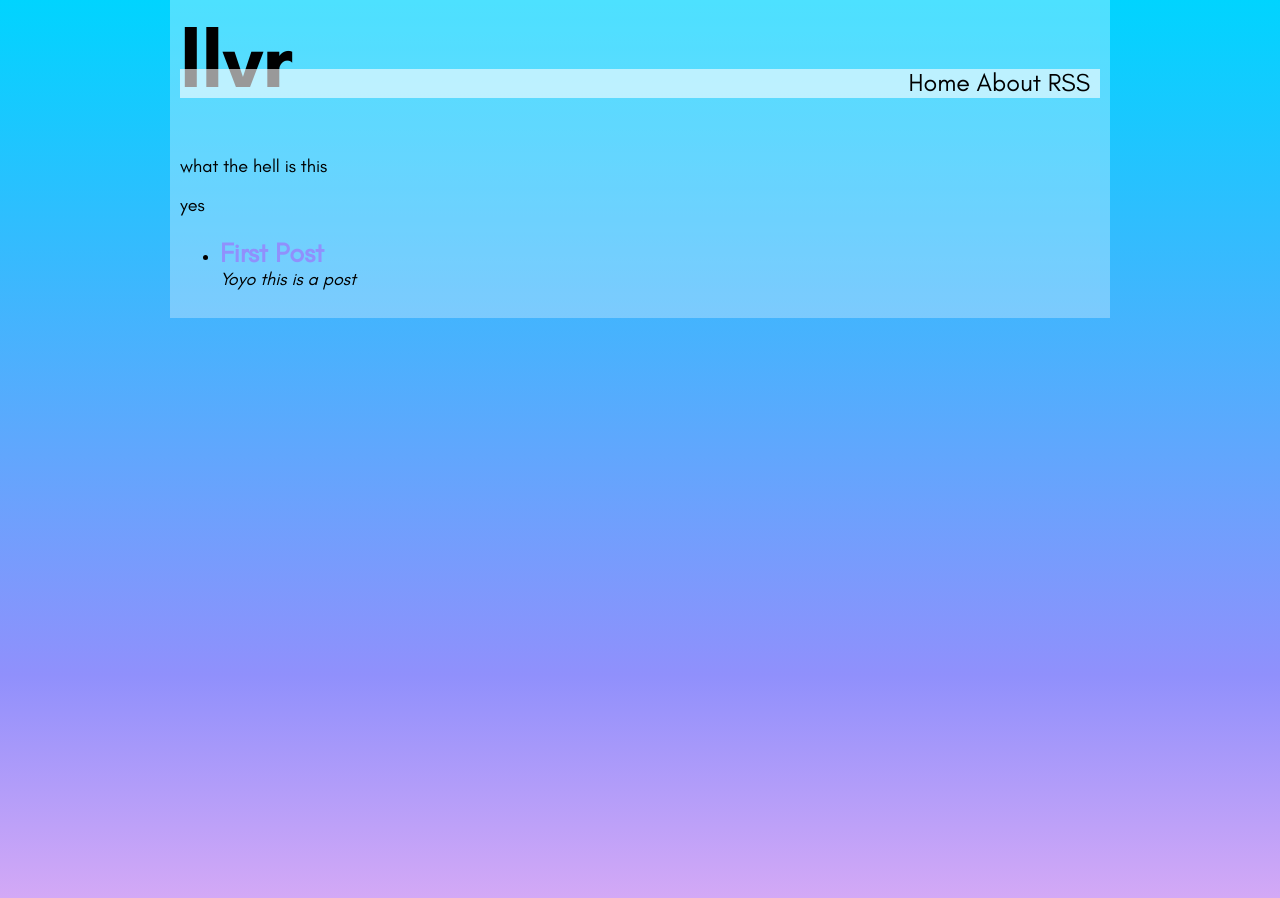
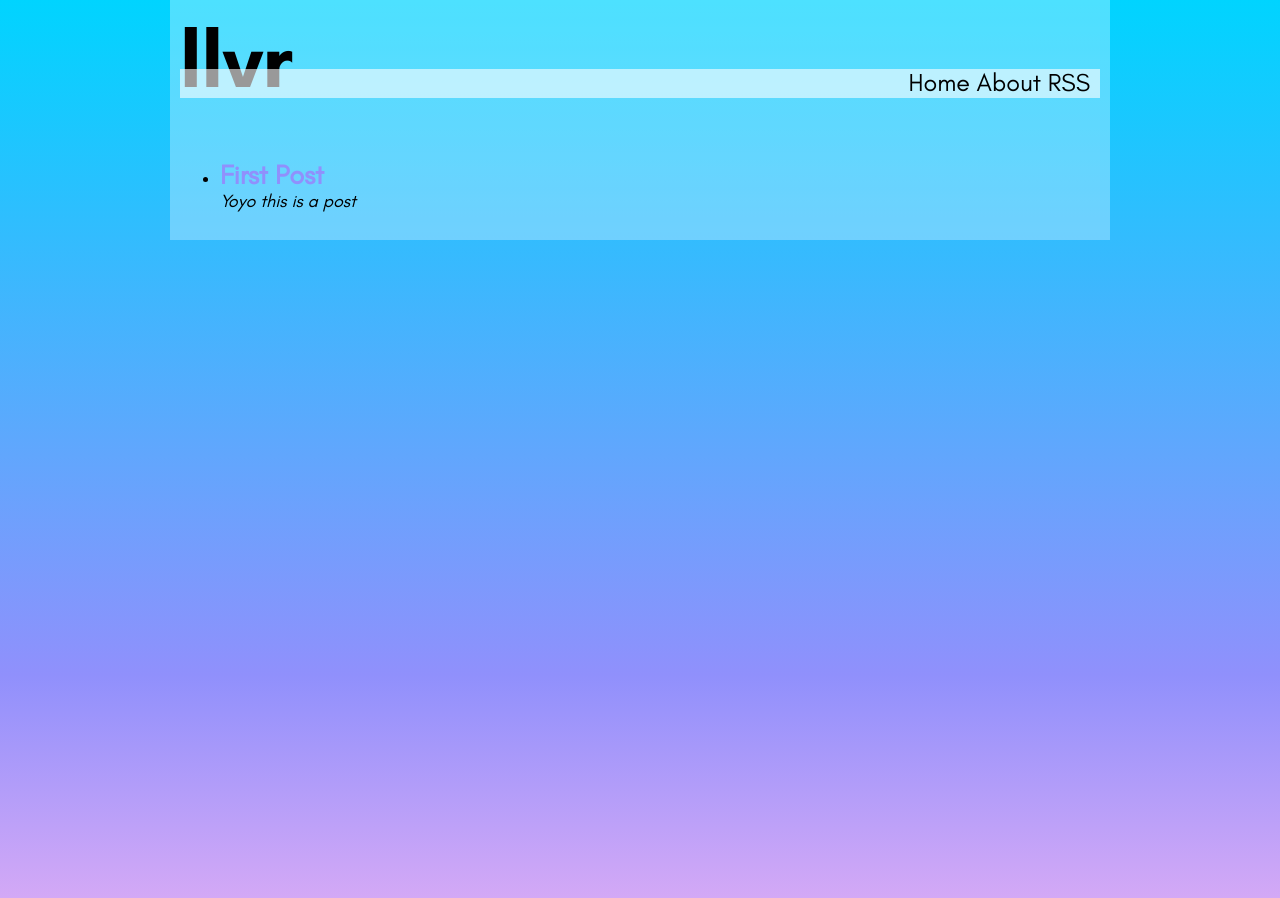
Before and after one commit to 2ar0n/2ar0n.github.io, a Jekyll site: the page built from index.md, in a window 1280 px wide. Built offline with Jekyll 4.4.1, drawn with Linux system fonts in a browser that asks for light colours.

Commit message:
Cleaned up homepage.

```diff
--- a/index.md
+++ b/index.md
@@ -2,10 +2,6 @@
 layout: default
 title: Home
 ---
-
-what the hell is this
-
-yes
 
 <ul>
   {% for post in site.posts %}
```
